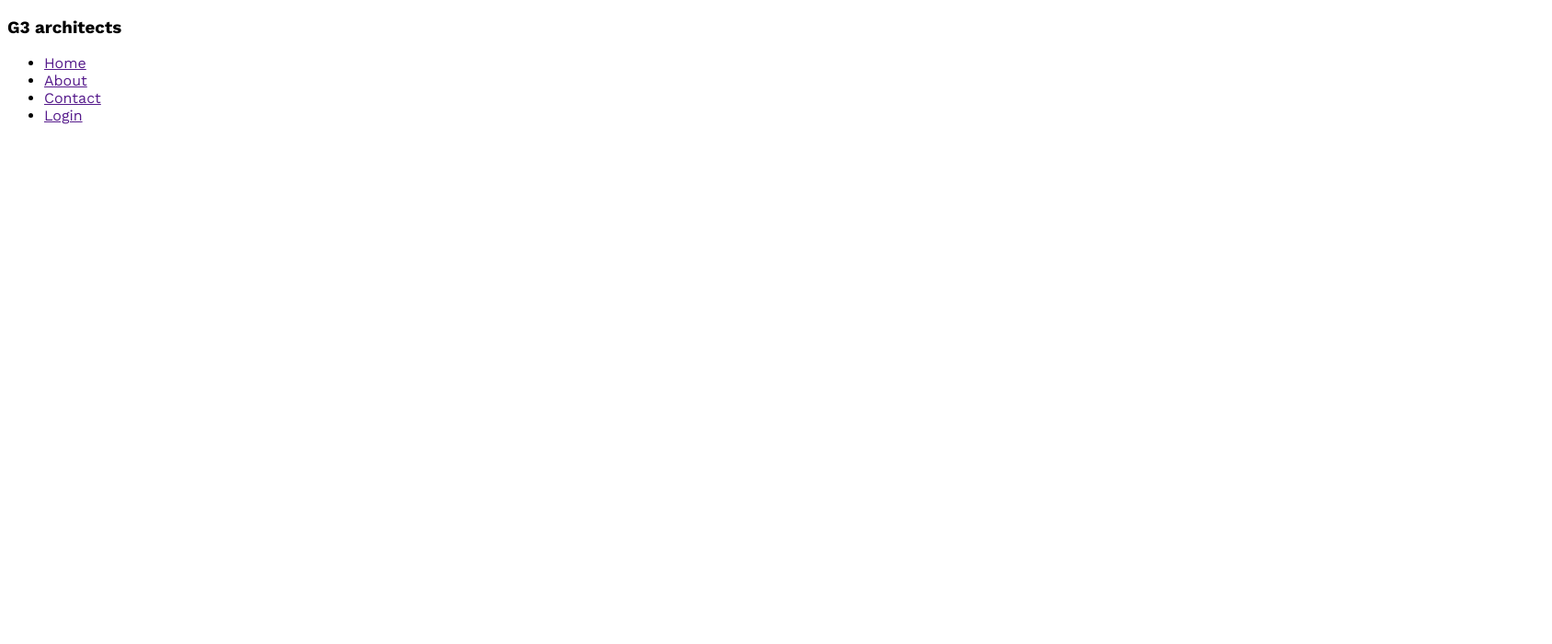
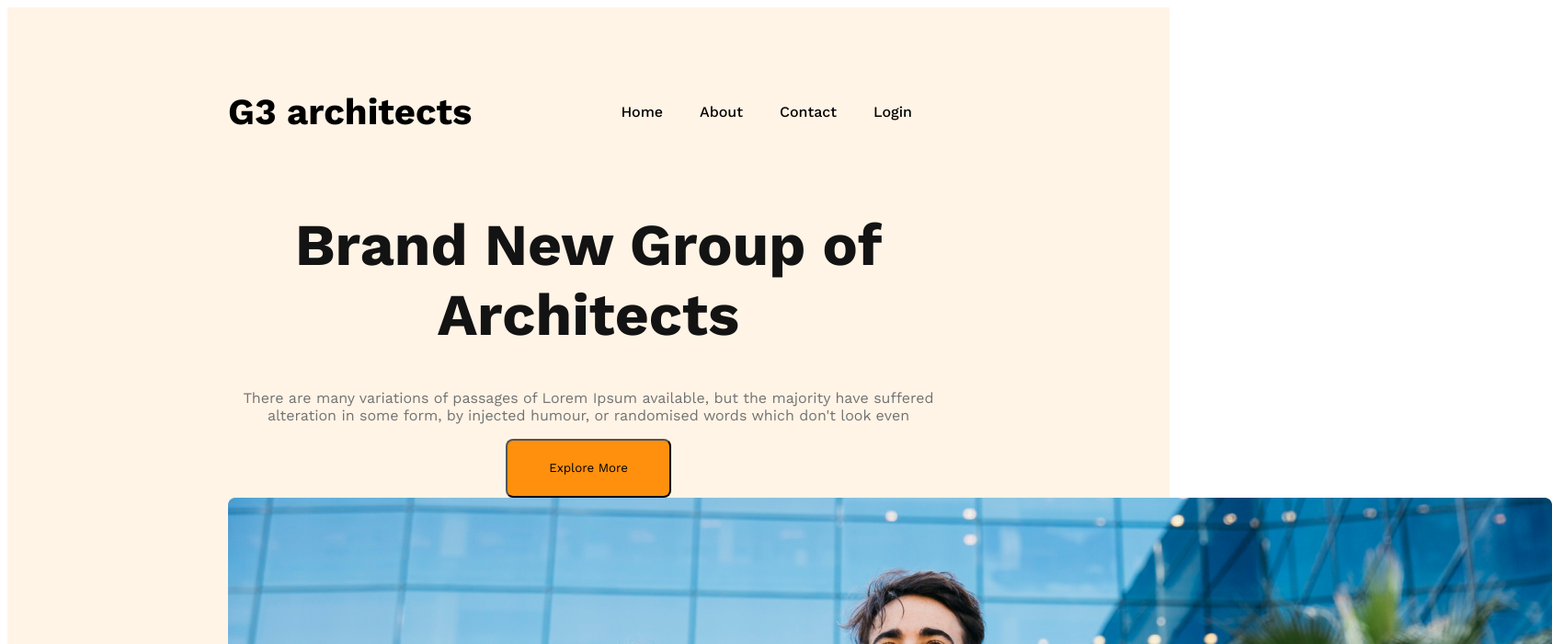
Before and after one commit to Khandaker20201125010/g3-architects-website, a plain HTML site: page index.html in a window 1280 px wide. Shown: the top 700 px of the page at 92% size, 1688 px wide, since content can reach past the window. Drawn offline with nearby package versions, Linux system fonts and the light colour scheme.

Commit message:
banner added

```diff
--- a/index.html
+++ b/index.html
@@ -9,7 +9,7 @@
 <body>
     <header>
         <nav>
-            <h3>
+            <h3 class="nav-title">
                 G3 architects
             </h3>
             <ul>
@@ -19,6 +19,18 @@
                 <li><a href="">Login</a></li>
             </ul>
         </nav>
+        <div class="banner">
+            <div class="banner-content">
+                <h1 class="banner-title">Brand New Group of Architects
+            </h1>
+            <p class="banner-description">  There are many variations of passages of Lorem Ipsum available, but the majority have suffered alteration in some form, by injected humour, or randomised words which don't look even</p>
+            <button class="btn-primary">
+                Explore More
+            </button>
+            </div>
+
+                <img src="./images/banner.png" alt="">
+        </div>
 
     </header>
     <main>
--- a/styles/architechtes.css
+++ b/styles/architechtes.css
@@ -3,3 +3,51 @@
 *{
     font-family: 'Work Sans', sans-serif;
 }
+header{
+    background: rgba(255, 144, 14, 0.10);
+    padding: 50px 240px;
+}
+nav{
+    display: flex;
+    justify-content: space-between;
+    align-items: center;
+}
+.nav-title{
+    font-size: 2.5rem;
+    color: black;
+}
+nav > ul{
+    display: flex;
+}
+nav li {
+    list-style: none;
+    margin-right: 40px;
+    font-weight: 500;
+    font-size: 1rem;
+
+}
+nav li a{
+    text-decoration: none;
+    color: black;
+}
+.banner-content{
+    max-width: 800px;
+    text-align: center;
+    margin: 0 auto;
+
+}
+.banner-title{
+    font-size: 4rem;
+    font-weight: 700;
+    color: #131313;
+
+}
+.banner-description{
+    color: #727272;
+}
+.btn-primary{
+    width: 180px;
+height: 64px;
+border-radius: 8px;
+background: #FF900E;
+}
```
